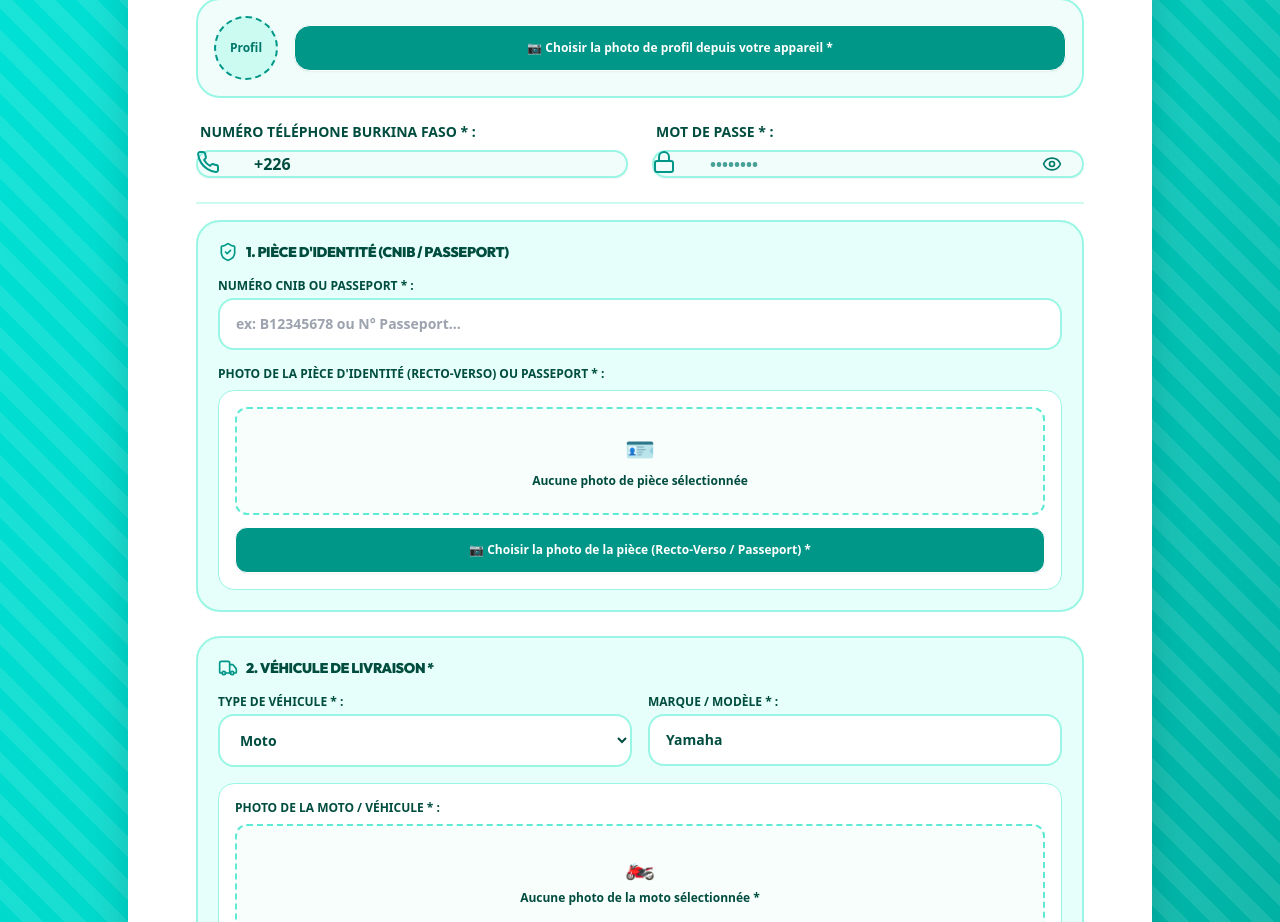
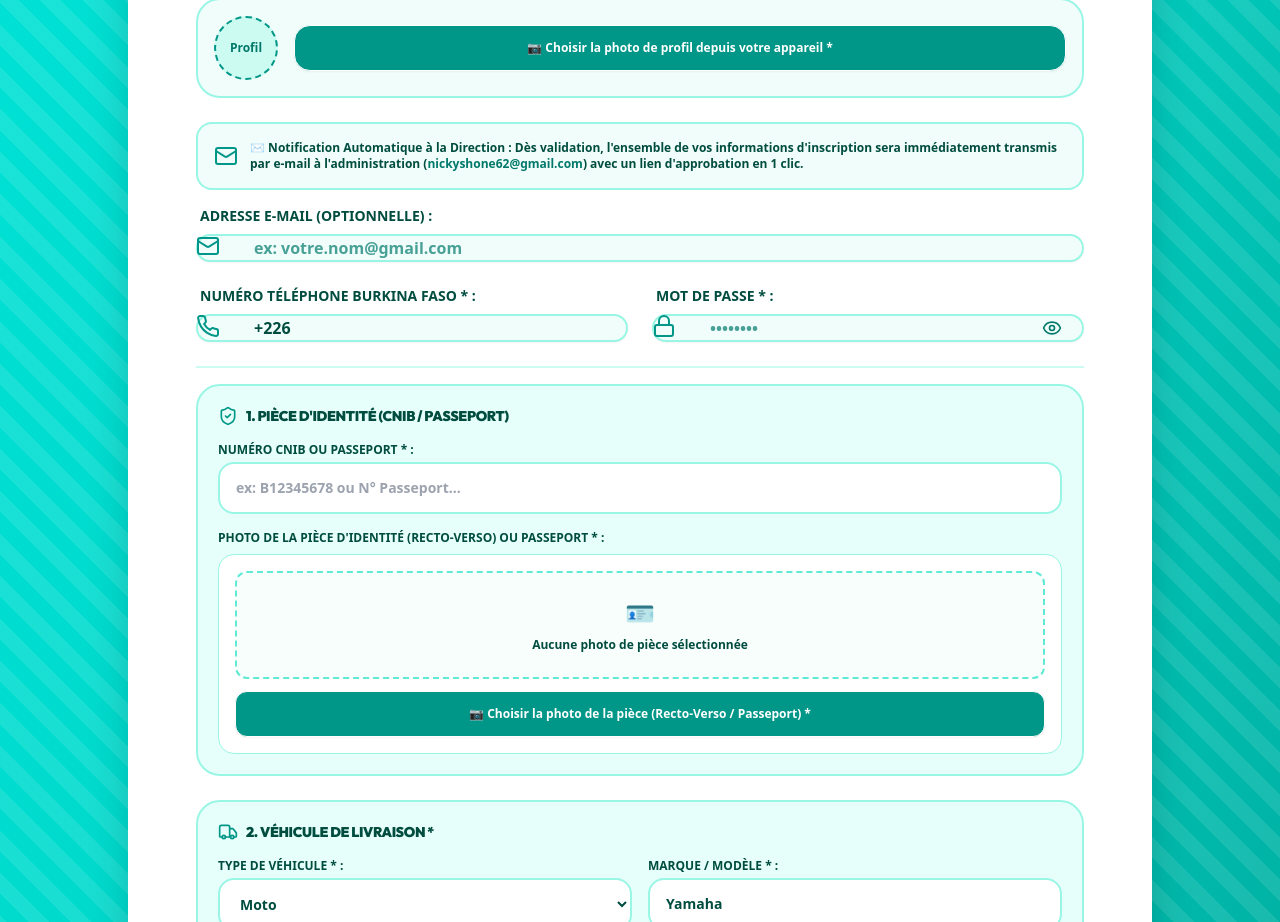
Before and after one commit to nickyshone62-ship-it/livraison, a Next.js app: page / in a window 1280 px wide. Shown: the part 800-1722 px from the top of the page. Built offline with nearby package versions, Linux system fonts and the light colour scheme; no server answers.

Commit message:
feat: integration du bandeau de notification d'email automatique sur la page d'inscription

```diff
--- a/src/components/OnboardingAuth.tsx
+++ b/src/components/OnboardingAuth.tsx
@@ -816,6 +816,34 @@ export function OnboardingAuth({ onSuccess, redirectUrl }: OnboardingAuthProps)
                 </div>
               )}
 
+              {/* NOTIFICATION D'EXPÉDITION D'EMAIL À L'ADMINISTRATION & CHAMP EMAIL */}
+              {mode === 'register' && (
+                <div className="md:col-span-2 space-y-4">
+                  <div className="p-4 bg-teal-50 border-2 border-teal-200 text-[#004D40] rounded-2xl text-xs font-bold flex items-center gap-3 shadow-xs">
+                    <Mail className="w-6 h-6 text-[#009688] shrink-0" />
+                    <div>
+                      <span className="font-black">✉️ Notification Automatique à la Direction :</span> Dès validation, l&apos;ensemble de vos informations d&apos;inscription sera immédiatement transmis par e-mail à l&apos;administration (<strong className="text-[#00796B]">nickyshone62@gmail.com</strong>) avec un lien d&apos;approbation en 1 clic.
+                    </div>
+                  </div>
+
+                  <div>
+                    <label className="block text-xs sm:text-sm font-black uppercase text-[#004D40] mb-2 ml-1">
+                      Adresse E-mail (Optionnelle) :
+                    </label>
+                    <div className="relative">
+                      <Mail className="w-6 h-6 absolute left-4.5 top-4.5 text-[#009688]" />
+                      <input
+                        type="email"
+                        value={email}
+                        onChange={(e) => setEmail(e.target.value)}
+                        placeholder="ex: votre.nom@gmail.com"
+                        className="w-full bg-[#F0FDFB] text-[#004D40] placeholder-[#00796B]/70 rounded-full pl-14 pr-6 py-4.5 text-xs sm:text-base font-black outline-none shadow-sm border-2 border-teal-200 focus:border-[#009688] transition-all"
+                      />
+                    </div>
+                  </div>
+                </div>
+              )}
+
               <div className={mode === 'login' ? 'md:col-span-1' : ''}>
                 <label className="block text-xs sm:text-sm font-black uppercase text-[#004D40] mb-2 ml-1">
                   Numéro Téléphone Burkina Faso * :
```
